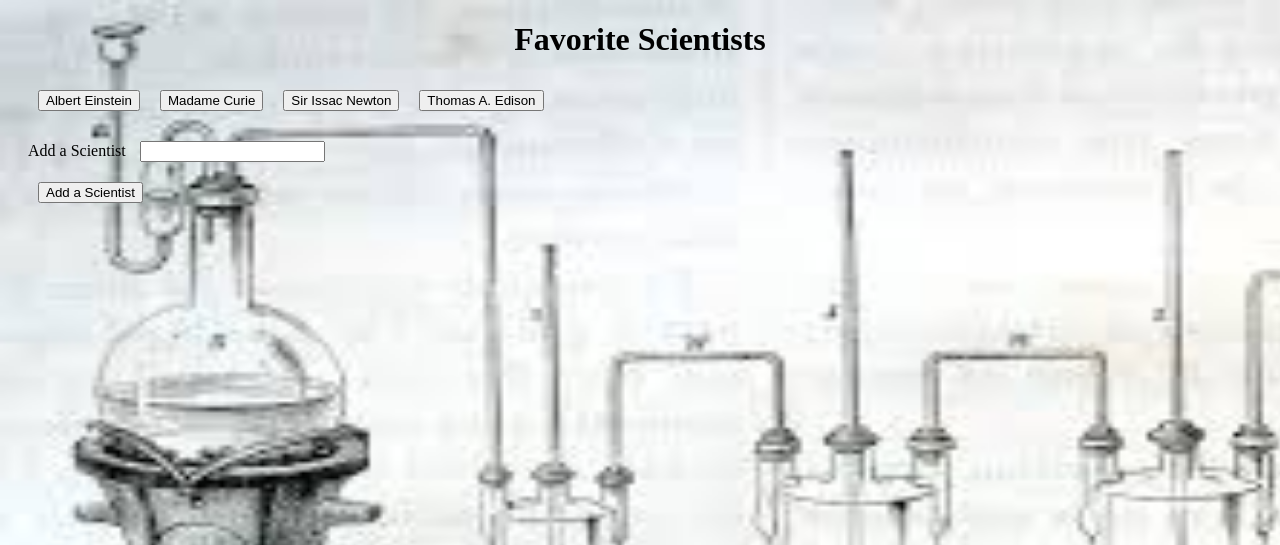
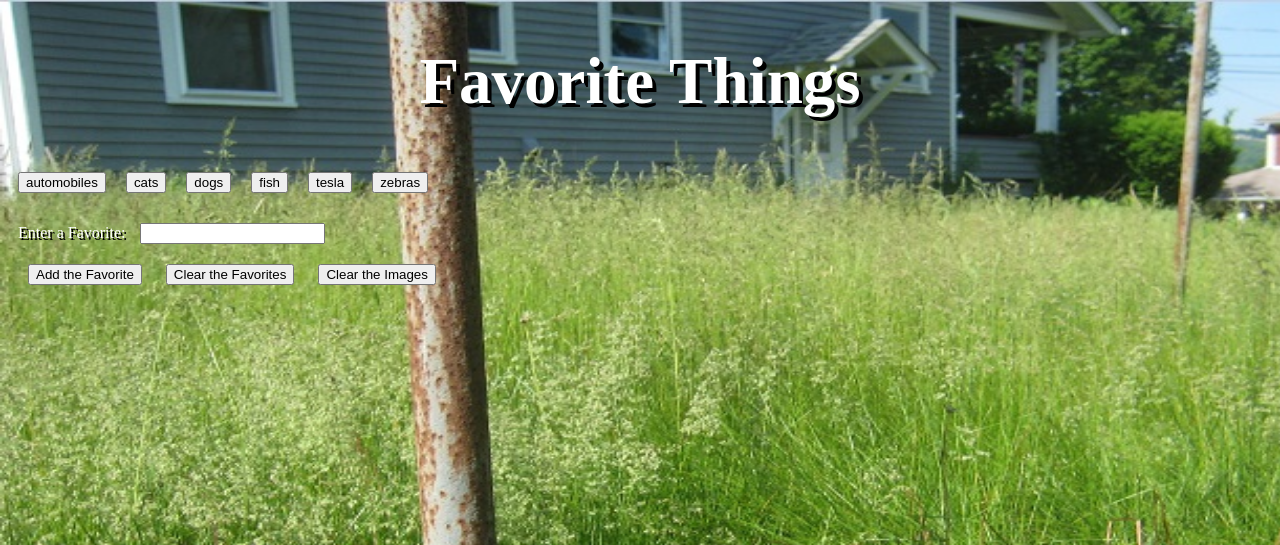
Before and after one commit to ThomK1429/giphyApiGame, a PHP site: page / in a window 1280 px wide. Shown: the top 545 px of the page. Run offline with PHP 8.4, Linux system fonts and the light colour scheme; some libraries are stand-ins or nearby versions.

Commit message:
make heading dynamic, change background image

```diff
--- a/assets/css/style.css
+++ b/assets/css/style.css
@@ -1,15 +1,31 @@
 body {
-    background-image: url("../images/chemistry.jpg");
+	background-image: url("../images/xchemistry.jpg");
     background-repeat: no-repeat;
     /*background-size: auto|length|cover|contain|initial|inherit; */
     /*background-size: cover; */
     background-size: 1608px 775px;
+
 }
 
 h1 {
 	text-align: center;
+	font-size: 65px;
+	text-shadow: 4px 4px #000;
+	color: #FFF;
 }
 
-button{
-	margin: 10px;
+button,  form, input {
+			margin: 10px;
 }
+
+.imageClass {
+	height: 200px;
+	width:  260px;
+	margin: 5px;
+	float:center;
+}
+
+#movInText {
+	color: #fff;
+	text-shadow: 2px 2px #000;
+}
--- a/index.html
+++ b/index.html
@@ -2,38 +2,43 @@
 <html>
 
 <head>
-	<title>Favorite Scientists</title>
+	<title>Favorite Things</title>
+
+
+	<script src='https://code.jquery.com/jquery-2.1.3.min.js'></script>
+	<link href="assets/css/style.css" rel="stylesheet" type="text/css">
 
 	<style type="text/css">
-		button, div, form, input {
-			margin: 10px;
+
+		h1 {
+			text-align: center;
+			font-size: 65px;
 		}
 
 		body {
-			background-image:
+			background-image: url("assets/images/grasspole.jpg");
 		}
 
 	</style>
-
-	<script src='https://code.jquery.com/jquery-2.1.3.min.js'></script>
-	<link href="assets/css/style.css" rel="stylesheet" type="text/css">
 
 </head>
 
 <body>
 
 	<div class="container">
-	  <h1>Favorite Scientists</h1>
+	  <h1 id="favHdr">Favorite Things</h1>
 
 	  <!-- Rendered Buttons will get Dumped Here  -->
 	  <div id="buttonsView"></div>
 
 	  <form id="movie-form">
-	    <label for="movie-input">Add a Scientist</label>
+	    <label id="movInText" for="movie-input">Enter a Favorite:</label>
 	    <input type="text" id="movie-input"><br>
 
 	    <!-- Button triggers new movie to be added -->
-	    <input id="addMovie" type="submit" value="Add a Scientist">
+	    <input id="addMovie" type="submit" value="Add the Favorite">
+	    <input id="clearMovie" type="submit" value="Clear the Favorites">
+	    <input id="clearImages" type="submit" value="Clear the Images">
 	  </form>
 
 
@@ -47,9 +52,17 @@
 
 $(document).ready(function() {
 
+ 	//$(this).css('background-image', 'url(assets/images/jute.jpg)');
+
 
 	// Initial array of movies
-	var movies = ["Albert Einstein", 'Madame Curie', 'Sir Issac Newton', 'Thomas A. Edison'];
+	//var movies = ["Albert Einstein", 'Madame Curie', 'Sir Issac Newton', 'Thomas A. Edison'];
+	var movies = ["dogs", 'zebras', 'cats', 'fish', 'tesla', 'automobiles'];
+
+	// $(this).css('background-image', 'url(images/' + type + '/' + brand + '.jpg)');
+	 // $(this).css('background-image', 'url(assets/images/chemistry.jpg)');
+
+
 	// ========================================================
 	// displayMovieInfo function now re-renders the HTML to display the appropriate content.
 	function displayMovieInfo(){
@@ -77,6 +90,7 @@ $(document).ready(function() {
 
                 //
                 catImage.attr('src', imageUrl);
+                catImage.attr('class', 'imageClass');
                 catImage.attr('alt', 'cat image');
 
                 //
@@ -118,6 +132,9 @@ $(document).ready(function() {
 		// Deletes the movies prior to adding new movies (this is necessary otherwise you will have repeat buttons)
 		$('#buttonsView').empty();
 		// Loops through the array of movies
+
+		movies.sort();
+
 		for (var i = 0; i < movies.length; i++){
 			// Then dynamicaly generates buttons for each movie in the array
 			// Note the jQUery syntax here...
@@ -129,6 +146,11 @@ $(document).ready(function() {
 		}
 	}
 	// ========================================================
+
+
+
+
+
 	// This function handles events where one button is clicked
 	$('#addMovie').on('click', function(){
 		// This line of code will grab the input from the textbox
@@ -146,6 +168,40 @@ $(document).ready(function() {
 		// We have this line so that users can hit "enter" instead of clicking on ht button and it won't move to the next page
 		return false;
 	})
+
+
+	// This function handles events where one button is clicked
+	$('#clearMovie').on('click', function(){
+		var movie = $('#movie-input').val().trim();
+		//alert("movie=" + movie);
+		movies.length = 0;
+		if (movie != "") {
+			$('#favHdr').html(movie);
+			$('#movie-input').val('');
+		}
+
+
+
+		// Our array then runs which handles the processing of our movie array
+		renderButtons();
+		// We have this line so that users can hit "enter" instead of clicking on ht button and it won't move to the next page
+		return false;
+	})
+
+
+// This function handles events where one button is clicked
+	$('#clearImages').on('click', function(){
+		$('#moviesView').empty();
+
+		// Our array then runs which handles the processing of our movie array
+		renderButtons();
+		// We have this line so that users can hit "enter" instead of clicking on ht button and it won't move to the next page
+		return false;
+	})
+
+
+
+
 	// ========================================================
 	// Generic function for displaying the movieInfo
 	$(document).on('click', '.movie', displayMovieInfo);
```
Also changed, not shown: assets/images/grass_sky.jpg (added), assets/images/grasspole.jpg (added), assets/images/jute.jpg (added), assets/images/poolwater.jpg (added).
